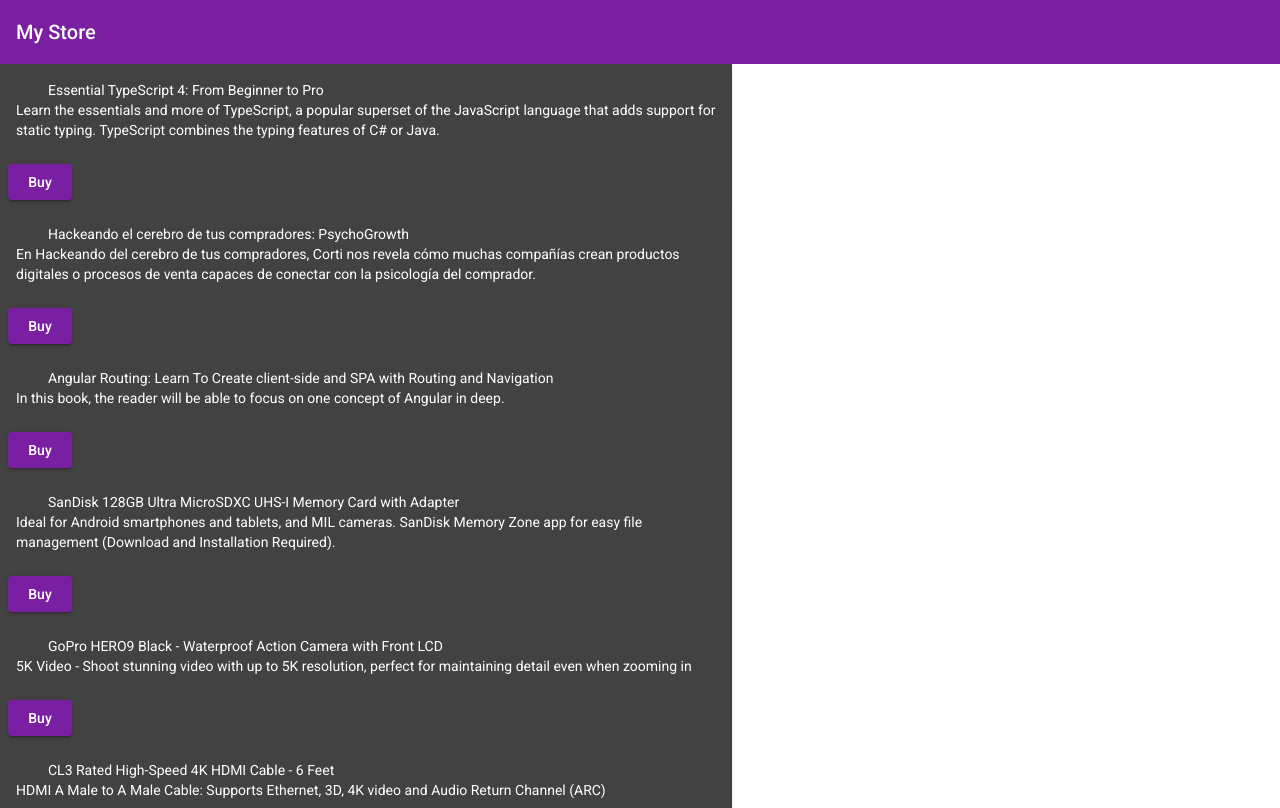
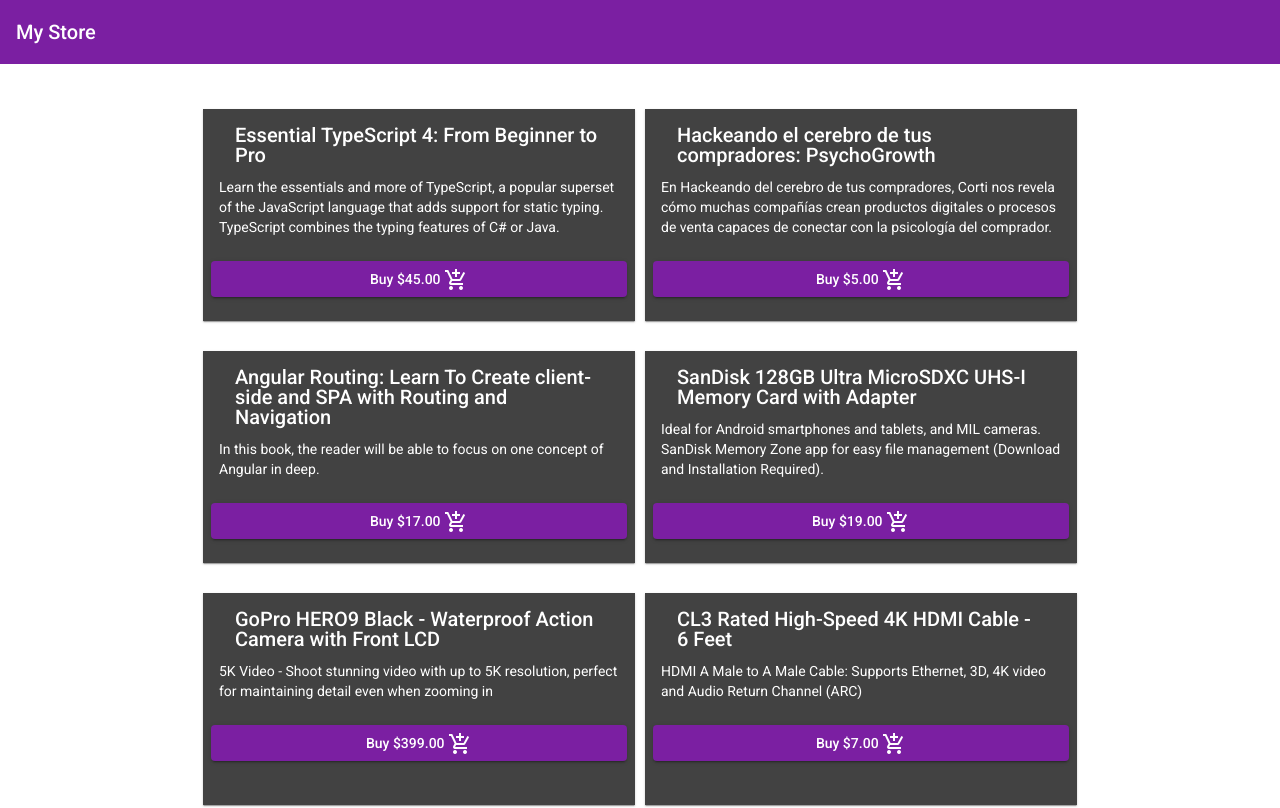
Before and after one commit to juanAntopia/AngularStore, an Angular app: page /products in a window 1280 px wide. Shown: the top 808 px of the page. Built offline with nearby package versions, Linux system fonts and the light colour scheme; data requests are answered from the project's data file.

Commit message:
trabajando los decoradores input y output(comunicación entre componentes)

```diff
--- a/src/app/pages/products/product/product.component.html
+++ b/src/app/pages/products/product/product.component.html
@@ -1 +1,17 @@
-<p>product works!</p>
+<section class="products">
+  <mat-card class="card">
+    <mat-card-header>
+      <mat-card-title>
+        {{product.name}}
+      </mat-card-title>
+    </mat-card-header>
+    <mat-card-content>
+      {{product.description}}
+    </mat-card-content>
+    <mat-card-actions>
+      <button mat-raised-button color="primary" (click)="onClick()">Buy {{product.price | currency}}
+        <mat-icon>add_shopping_cart</mat-icon>
+      </button>
+    </mat-card-actions>
+  </mat-card>
+</section>
--- a/src/app/pages/products/product/product.component.scss
+++ b/src/app/pages/products/product/product.component.scss
@@ -0,0 +1,20 @@
+section {
+  display: flex;
+  flex-wrap: wrap;
+  justify-content: center;
+  align-items: center;
+  margin-top: 20px;
+}
+
+.card {
+  max-width: 400px;
+  min-width: 400px;
+  border-radius: 0;
+  height: 100%;
+  min-height: 180px;
+  margin: 5px;
+}
+
+button {
+  width: 100%;
+}
--- a/src/app/pages/products/product/product.component.ts
+++ b/src/app/pages/products/product/product.component.ts
@@ -1,4 +1,5 @@
-import { Component, OnInit } from '@angular/core';
+import { Component, EventEmitter, Input, OnInit, Output } from '@angular/core';
+import { Product } from '../interface/product.interface';
 
 @Component({
   selector: 'app-product',
@@ -6,10 +7,15 @@ import { Component, OnInit } from '@angular/core';
   styleUrls: ['./product.component.scss']
 })
 export class ProductComponent implements OnInit {
+  @Input() product!: Product;
+  @Output() addToCartClick = new EventEmitter<Product>();
 
   constructor() { }
 
   ngOnInit(): void {
   }
 
+  onClick(): void {
+    this.addToCartClick.emit(this.product);
+  }
 }
--- a/src/app/pages/products/products.component.html
+++ b/src/app/pages/products/products.component.html
@@ -1,14 +1,5 @@
 <!-- {{products | json}} -->
-<section class="products" *ngFor="let product of products">
-    <mat-card class="card">
-        <mat-card-header>
-            {{product.name}}
-        </mat-card-header>
-        <mat-card-content>
-            {{product.description}}
-        </mat-card-content>
-        <mat-card-actions>
-            <button mat-raised-button color="primary">Buy</button>
-        </mat-card-actions>
-    </mat-card>
+<section class="products">
+
+  <app-product [product]="product" *ngFor="let product of products" (addToCartClick)="addToCart($event)"></app-product>
 </section>
--- a/src/app/pages/products/products.component.scss
+++ b/src/app/pages/products/products.component.scss
@@ -1,4 +1,20 @@
+section{
+    display: flex;
+    flex-wrap: wrap;
+    justify-content: center;
+    align-items: center;
+    margin-top: 20px;
+}
+
 .card{
-    max-width: 700px;
+    max-width: 400px;
+    min-width: 400px;
     border-radius: 0;
+    height: 100%;
+    min-height: 180px;
+    margin: 5px;
 }
+
+button{
+    width: 100%;
+}
--- a/src/app/pages/products/products.component.ts
+++ b/src/app/pages/products/products.component.ts
@@ -22,4 +22,7 @@ export class ProductsComponent implements OnInit {
     .subscribe()
   }
 
+  addToCart(product: Product): void{
+     console.log('Add to cart!', product)
+  }
 }
--- a/src/app/pages/products/products.module.ts
+++ b/src/app/pages/products/products.module.ts
@@ -6,6 +6,7 @@ import { ProductsComponent } from './products.component';
 import { ProductComponent } from './product/product.component';
 import { MaterialModule } from 'src/app/material.module';
 import { MatButtonModule } from '@angular/material/button';
+import { MatIconModule } from '@angular/material/icon';
 
 @NgModule({
   declarations: [
@@ -16,7 +17,8 @@ import { MatButtonModule } from '@angular/material/button';
     CommonModule,
     ProductsRoutingModule,
     MaterialModule,
-    MatButtonModule
+    MatButtonModule,
+    MatIconModule
   ]
 })
 export class ProductsModule { }
```
